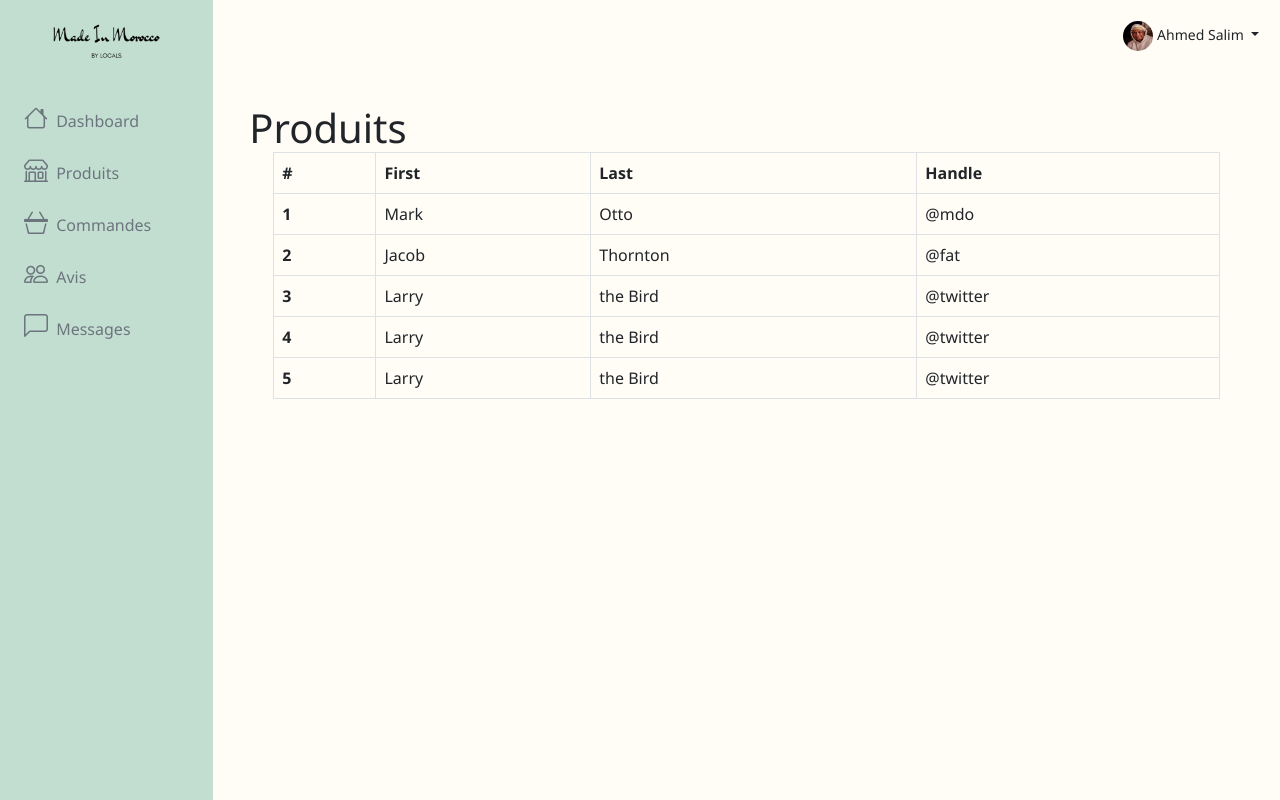
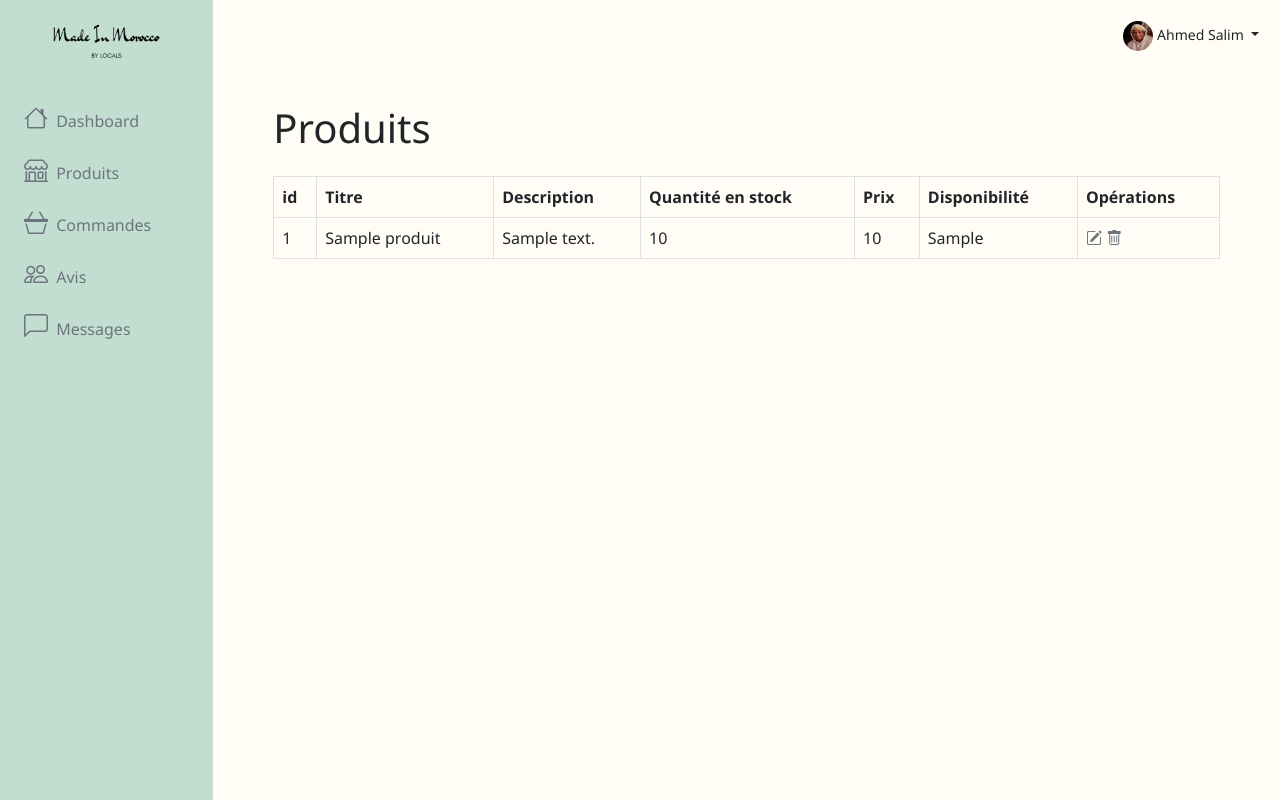
Before and after one commit to KhadijaMakkaoui/Made_In_Morocco_ByLocals, a PHP site: page /dashProducts in a window 1280 px wide. Run offline with PHP 8.4, Linux system fonts and the light colour scheme; tables that the repository leaves empty or names only in its code hold one stand-in row (values such as "Sample post"); data that the repository does not hold is empty; some libraries are stand-ins or nearby versions.

Commit message:
Afficher la liste des produits creer le model du product le productController et envoyer la liste des produits du model vers le view àtravers le controller

```diff
--- /dev/null
+++ b/controllers/ProductController.php
@@ -0,0 +1,113 @@
+<?php
+
+namespace app\controllers;
+
+use app\core\Request;
+use app\core\Controller;
+use app\core\Application;
+use app\models\Product;
+
+class ProductController extends Controller
+{
+    public function productsList()
+    {
+        $product = new Product();
+
+        if ($product->selectAll()){
+            $data = $product->dataList;
+            $this->setLayout('dashboard');
+            return $this->render('dashProducts', [
+                'produits' => $data
+            ]);
+        }
+     }
+     public function dashHome(){
+        $this->setLayout('dashboard');
+        return $this->render('dashHome');
+    }
+
+    // public function addTeacher(Request $request){
+    //     $product = new Product();
+    //     $params = [
+    //         'model' => $product,
+    //     ];
+    //     if ($request->isGet()){
+    //         return $this->render('addTeacher', $params);
+    //     }
+    //     if($request->isPost())
+    //     {
+    //         $product->loadData($request->getBody());
+
+    //         if ($product->save()){
+    //             Application::$app->session->setFlash('success', 'Updated successfully');
+    //             Application::$app->response->redirect('product');
+    //         }
+
+    //         return $this->render('addTeacher', [
+    //             'model' => $product
+    //         ]);
+    //     }
+
+    //     return $this->render('addTeacher', [
+    //         'model' => $product
+    //     ]);
+    // }
+    // public function updateTeacher(Request $request)
+    // {
+    //     $product = new TeacherModel();
+    //     $params = [
+    //         'model' => $product
+    //     ];
+    //     if ($request->isGet()){
+    //         $product->loadData($request->getBody());
+    //         $product->select($product->id);
+    //         $product->loadData($product->dataList);
+    //         $params = [
+    //             'model' => $product
+    //         ];
+    //         return $this->render('updateTeacher', $params);
+    //     }
+    //     if($request->isPost())
+    //     {
+    //         $product->loadData($request->getBody());
+
+    //         if ($product->update($product->id)){
+    //             Application::$app->session->sefFlash('success', 'Thanks for updating Teacher');
+    //             Application::$app->response->redirect('product');
+    //         }
+
+    //         return $this->render('updateTeacher', [
+    //             'model' => $product
+    //         ]);
+    //     }
+
+    //     return $this->render('updateTeacher', [
+    //         'model' => $product
+    //     ]);
+    // }
+
+
+
+    // public function getTeacher()
+    // {
+    //     $product = new TeacherModel();
+    //     if ($product->select($product->id)){
+    //         return $this->render('product', [
+    //             'model' =>  $product->dataList
+    //         ]);
+    //     }
+    // }
+
+    // public function deleteTeacher(Request $request)
+    // {
+    //     $product = new TeacherModel();
+    //     if ($request->isGet()){
+    //         $product->loadData($request->getBody());
+    //         if ($product->delete($product->id)){ //to integrate validate method
+    //             Application::$app->session->sefFlash('success', 'has successfully deleted');
+    //             Application::$app->response->redirect('product');
+    //         }
+    //     }
+    // }
+
+}
--- a/controllers/SiteController.php
+++ b/controllers/SiteController.php
@@ -38,10 +38,10 @@ class SiteController extends Controller{
         return $this->render('dashHome');
     }
 
-    public function dashProducts(){
-        $this->setLayout('dashboard');
-        return $this->render('dashProducts');
-    }
+    // public function dashProducts(){
+    //     $this->setLayout('dashboard');
+    //     return $this->render('dashProducts');
+    // }
     public function dashCommandes(){
         $this->setLayout('dashboard');
         return $this->render('dashCommandes');
--- a/core/DbModel.php
+++ b/core/DbModel.php
@@ -9,11 +9,12 @@ abstract class DbModel extends Model {
      */
     abstract public function tableName():string ;
     abstract public function attributes():array ;
+    public $dataList = [];
     public static function primaryKey():string{
         return 'id';
     }
     /**
-     * permet de returner le resultat du prepareIt predefinie
+     * permet de returner le resultat du prepare() predefinie
      */
     public function prepareIt($sql){
         return Application::$app->db->pdo->prepare($sql);
--- /dev/null
+++ b/models/Product.php
@@ -0,0 +1,76 @@
+<?php
+
+namespace app\models;
+
+use app\core\DbModel;
+
+
+class Product extends DbModel
+{
+
+        public string $titre_produit;
+        public string $description_produit = '';
+        public int $quantite_produit;
+        public float $prix_produit ;
+        public bool $dispo_produit;
+
+
+    public function tableName(): string
+    {
+        return 'produits';
+    }
+    public function attributes(): array
+    {
+        return [
+            'titre_produit',
+            'description_produit' ,
+            'quantite_produit',
+            'prix_produit',
+            'dispo_produit'];
+    }
+
+    public function update(int $id)
+    {
+        return parent::update($id);
+    }
+
+    public function selectAll($attr=[])
+    {
+        return parent::selectAll();
+    }
+    // public function selectAll($attr=[])
+    // {
+    //     return parent::selectAll();
+    // }
+
+    public function select(int $id)
+    {
+        return parent::select($id);
+    }
+
+    public function delete(int $id)
+    {
+        return parent::delete($id);
+    }
+
+    public function save()
+    {
+        return parent::save();
+    }
+    public function rules(): array
+    {
+        return [
+    //         'matricule' => [self::RULE_REQUIRED, [
+    //             self::RULE_UNIQUE, 'class' => self::class
+    //         ]],
+    //         'firstname' => [self::RULE_REQUIRED],
+    //         'lastname' => [self::RULE_REQUIRED],
+    //         'gender' => [self::RULE_REQUIRED],
+    //         'matiere' => [self::RULE_REQUIRED],
+    //         'phone' => [self::RULE_REQUIRED,[
+    //             self::RULE_UNIQUE, 'class' => self::class
+    //         ]],
+        ];
+    }
+
+}
--- a/public/index.php
+++ b/public/index.php
@@ -2,6 +2,7 @@
 
 use app\core\Application;
 use app\controllers\AuthController;
+use app\controllers\ProductController;
 use app\controllers\SiteController;
 use app\models\User;
 
@@ -45,9 +46,10 @@ $app->router->post('/panier',[SiteController::class, 'panier']);
 $app->router->get('/wishList',[SiteController::class, 'wishList']);
 $app->router->post('/wishList',[SiteController::class, 'wishList']);
 
-$app->router->get('/dashHome',[SiteController::class, 'dashHome']);
+$app->router->get('/dashHome',[ProductController::class, 'dashHome']);
 
-$app->router->get('/dashProducts',[SiteController::class, 'dashProducts']);
+$app->router->get('/dashProducts',[ProductController::class, 'productsList']);
+$app->router->post('/dashProducts',[ProductController::class, 'productsList']);
 
 $app->router->get('/dashCommandes',[SiteController::class, 'dashCommandes']);
 
--- a/views/dashProducts.php
+++ b/views/dashProducts.php
@@ -1,45 +1,34 @@
-<h1>Produits</h1>
+
 <div class="container table-responsive">
+<caption>
+  <h1 class="mb-4">Produits</h1> </caption>
 <table class="table table-bordered table-hover">
   <thead class="thead-dark">
     <tr>
-      <th scope="col">#</th>
-      <th scope="col">First</th>
-      <th scope="col">Last</th>
-      <th scope="col">Handle</th>
+      <th scope="col">id</th>
+      <th scope="col">Titre</th>
+      <th scope="col">Description</th>
+      <th scope="col">Quantité en stock</th>
+      <th scope="col">Prix</th>
+      <th scope="col">Disponibilité</th>
+      <th scope="col">Opérations</th>
     </tr>
   </thead>
   <tbody>
-    <tr>
-      <th scope="row">1</th>
-      <td>Mark</td>
-      <td>Otto</td>
-      <td>@mdo</td>
-    </tr>
-    <tr>
-      <th scope="row">2</th>
-      <td>Jacob</td>
-      <td>Thornton</td>
-      <td>@fat</td>
-    </tr>
-    <tr>
-      <th scope="row">3</th>
-      <td>Larry</td>
-      <td>the Bird</td>
-      <td>@twitter</td>
-    </tr>
-     <tr>
-      <th scope="row">4</th>
-      <td>Larry</td>
-      <td>the Bird</td>
-      <td>@twitter</td>
-    </tr>
-    <tr>
-      <th scope="row">5</th>
-      <td>Larry</td>
-      <td>the Bird</td>
-      <td>@twitter</td>
-    </tr>
+      <?php foreach($produits as $produit) : ?>
+      <tr>
+          <td><?php echo $produit['id']; ?></td>
+          <td><?php echo $produit['titre_produit']; ?></td>
+          <td><?php echo $produit['description_produit']; ?></td>
+          <td><?php echo $produit['quantite_produit']; ?></td>
+          <td><?php echo $produit['prix_produit']; ?></td>
+          <td><?php echo $produit['dispo_produit']; ?></td>
+          <td>
+              <a class="link-secondary" href="./updateClass?id=<?php echo $produit['id']; ?>"><i class="bi bi-pencil-square"></i></a>
+              <a class="link-secondary" href="./delete?id=<?php echo $produit['id']; ?>"><i class="bi bi-trash"></i></a>
+          </td>
+      </tr>
+      <?php endforeach; ?>
   </tbody>
 </table>
 </div>
--- a/views/layouts/dashboard.php
+++ b/views/layouts/dashboard.php
@@ -2,21 +2,21 @@
 <html lang="en">
 
 <head>
-    <!-- Required meta tags -->
-    <meta charset="utf-8">
+      <!-- Required meta tags -->
+      <meta charset="utf-8">
     <meta name="viewport" content="width=device-width, initial-scale=1">
 
     <!-- Bootstrap CSS -->
     <link href="https://cdn.jsdelivr.net/npm/bootstrap@5.0.2/dist/css/bootstrap.min.css" rel="stylesheet" integrity="sha384-EVSTQN3/azprG1Anm3QDgpJLIm9Nao0Yz1ztcQTwFspd3yD65VohhpuuCOmLASjC" crossorigin="anonymous">
-    <link rel="stylesheet" href="/Assets/css/style.css">
     <link href="https://cdn.jsdelivr.net/npm/bootstrap-icons@1.3.0/font/bootstrap-icons.css" rel="stylesheet">
+    <link rel="stylesheet" href="Assets/css/style.css">
 
     <title></title>
 </head>
 
-<body>
+<body class="first-color">
 <!-- Sidebar -->
-    <div class="first-color dashboard">
+    <div class=" dashboard">
         <div class="row flex-nowrap ">
             <div class="col-auto col-md-3 col-xl-2 px-sm-2 px-0 fifth-color">
                 <div class="d-flex flex-column align-items-center align-items-sm-start px-3 pt-2 text-white min-vh-100">
```
Also changed, not shown: views/productDetails.php (renamed from views/product.php).
